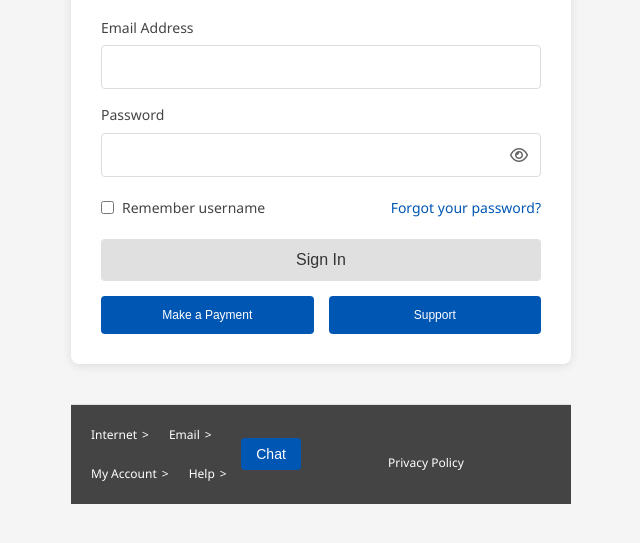
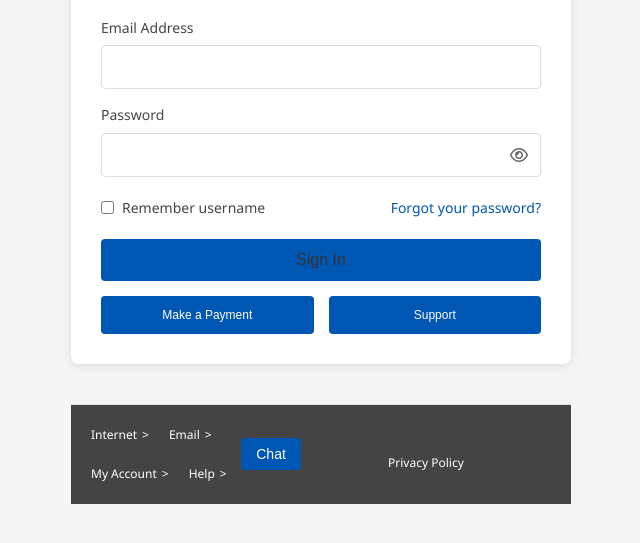
Before and after one commit to Isreal-Oparanti/EarthLink-login, a website: page index.html in a window 1280 px wide. Shown: the part 147-690 px from the top of the page, without its empty margins (319-959 px from the left). Drawn offline with Linux system fonts and the light colour scheme.

Commit message:
earthlink update

```diff
--- a/styles.css
+++ b/styles.css
@@ -160,7 +160,7 @@ input:focus {
 }
 
 .btn-gray {
-    background-color: #e0e0e0;
+    background-color: #0056b3;
     color: #333;
 }
 
```
